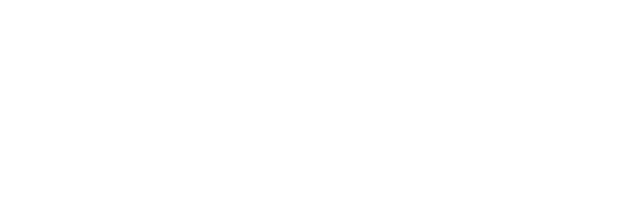
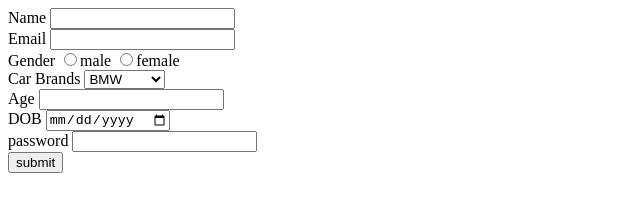
Before and after one commit to acciojob/signup-form-car-chirag123771, a website: page main.html in a window 1280 px wide. Shown: the whole page, without its empty margins (0-640 px from the left). Drawn offline with Linux system fonts and the light colour scheme.

Commit message:
created a submission

```diff
--- a/main.html
+++ b/main.html
@@ -7,9 +7,35 @@
 </head>
 
 <body>
-	<!-- the entire body must be written by student -->
-    <script type="text/javascript" src="./script.js">
-</script>
+	<form method="post">
+		<label for="name" id="name">Name</label>
+		<input type="text" required>
+		<br>
+		<label for="email" id="email">Email</label>
+		<input type="email" required>
+		<br>
+		<lable for="gender">Gender</lable>
+		<input type="radio"  required>male
+		<input type="radio" required >female
+		<br>
+		<lable for="car" id="cars">Car Brands</lable>
+		<select>
+		<option value="BMW">BMW</option>
+		<option value="Audi">Audi</option>
+		<option value="Mercedez">Mercedez</option>
+		</select>
+		<br>
+		<lable for="age" id="carage">Age</lable>
+		<input type="text" required>
+		<br>
+		<lable for="DOB" id="dop">DOB</lable>
+		<input type="date" required>
+		<br>
+		<lable for="password" id="password">password</lable>
+		<input type="password" required>
+		<br>
+		<button type="submit button"r>submit
+	</form>
 
 </body>
 
```
